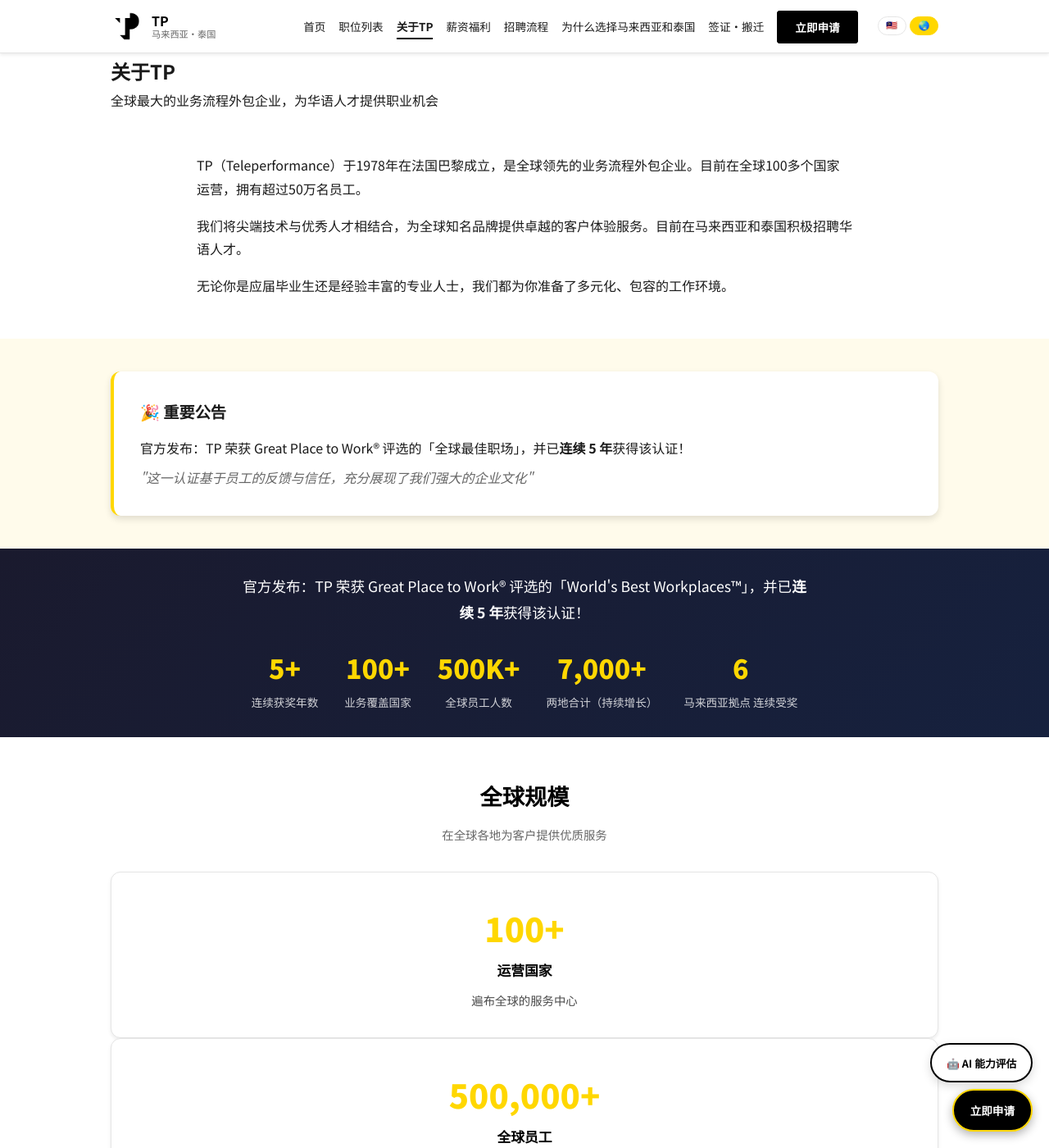
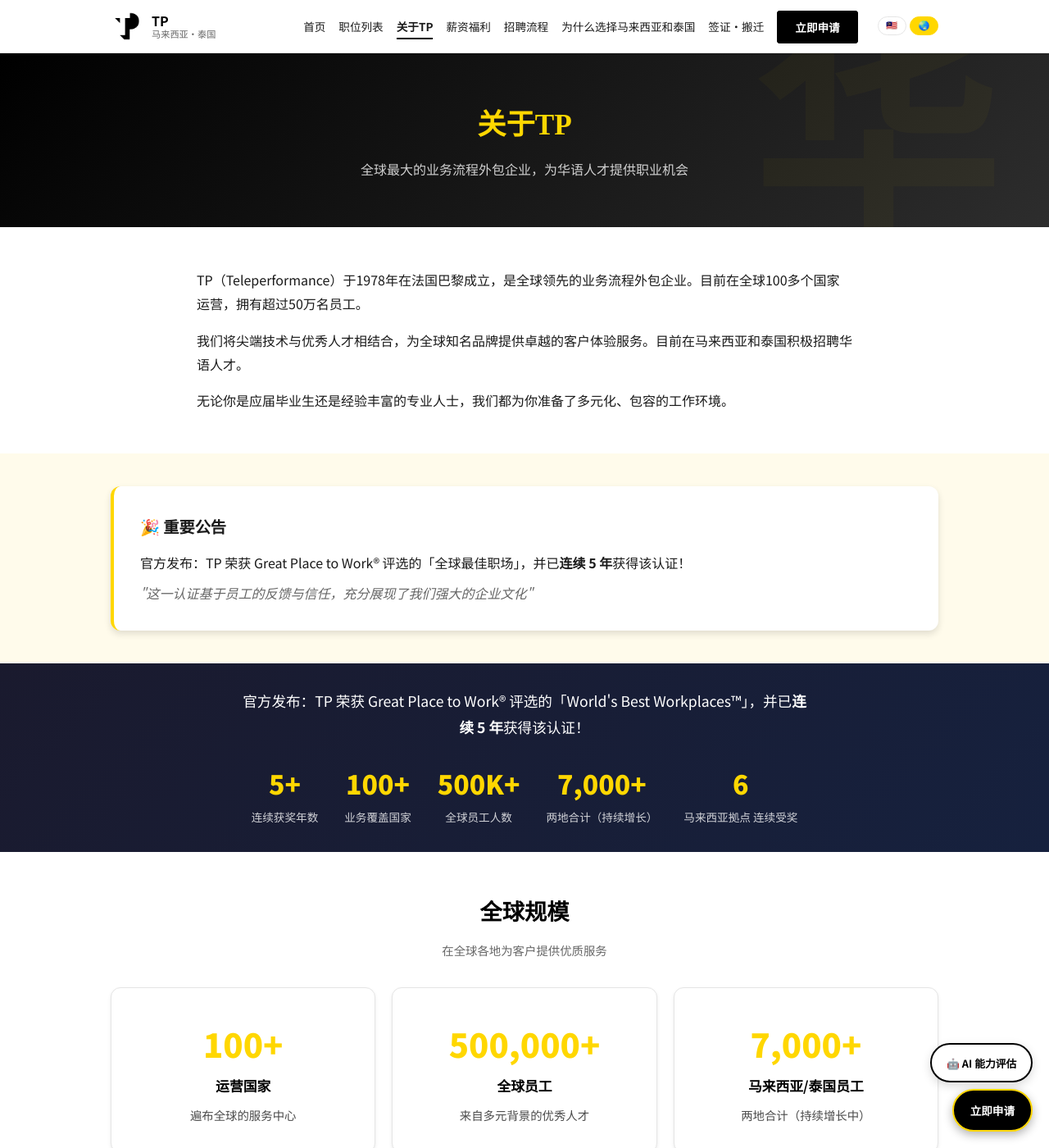
Before and after one commit to TPMYandTPTH/MLP, a Jekyll site: the page about-tp.html, which Jekyll copies as it is, in a window 1280 px wide and 1400 px high. Shown: the whole window at 82% size. Built offline with Jekyll 4.4.1, drawn with Linux system fonts in a browser that asks for light colours.

Commit message:
Fix missing CSS for page-hero, content-section, cards, and button classes on about-tp.html
These classes were used in the HTML but had no CSS definitions, causing
sections to appear blank/invisible on the live page.

https://claude.ai/code/session_018AuskpkJE1HmzqRg5VTPHs

```diff
--- a/about-tp.html
+++ b/about-tp.html
@@ -222,6 +222,30 @@ footer::before{content:'';position:absolute;top:0;left:0;right:0;height:3px;back
 @media(max-width:768px){.quick-stats{gap:.75rem}.quick-stat{min-width:90px;padding:.5rem .75rem}}
 @media(prefers-reduced-motion:reduce){.fade-in,.fade-in-left,.fade-in-right{opacity:1;transform:none}}
 
+/* Page Hero */
+.page-hero{background:linear-gradient(135deg,#000 0%,#2d2d2d 100%);color:#fff;padding:3.5rem 20px;text-align:center;position:relative;overflow:hidden}
+.page-hero::before{content:'华';position:absolute;top:50%;right:5%;font-size:clamp(150px,25vw,300px);font-weight:900;font-family:'Noto Serif SC',serif;opacity:.03;transform:translateY(-50%);pointer-events:none;color:var(--gold-primary)}
+.page-hero h1{font-size:clamp(1.6rem,4vw,2.2rem);font-weight:900;color:var(--gold-primary);margin-bottom:.5rem;font-family:'Noto Serif SC',serif}
+.page-hero .hero-sub{color:rgba(255,255,255,.8);max-width:650px;margin:0 auto;font-size:1rem;line-height:1.8}
+
+/* Content Section */
+.content-section{padding:50px 20px}
+
+/* Cards Grid */
+.cards{display:grid;grid-template-columns:repeat(3,1fr);gap:1.25rem;max-width:var(--max);margin:0 auto}
+
+/* Buttons */
+.btn{padding:.75rem 1.75rem;border-radius:4px;font-weight:600;display:inline-block;transition:all .3s;text-align:center;border:2px solid var(--tp-black);cursor:pointer;font-size:.9rem}
+.btn:focus{outline:2px solid var(--gold-primary);outline-offset:4px}
+.btn-gold{background:var(--gold-primary);color:var(--tp-black);border-color:var(--gold-primary)}
+.btn-gold:hover{background:var(--tp-black);color:var(--gold-primary);transform:translateY(-2px);box-shadow:var(--shadow-lg)}
+.btn-secondary{background:var(--tp-white);color:var(--tp-black)}
+.btn-secondary:hover{background:var(--tp-black);color:var(--tp-white);transform:translateY(-2px);box-shadow:var(--shadow-md)}
+.btn-outline{border:2px solid var(--gold-primary);color:var(--gold-primary);background:transparent}
+.btn-outline:hover{background:var(--gold-primary);color:#000}
+
+@media(max-width:768px){.cards{grid-template-columns:1fr}}
+
 </style>
 </head>
 <body>
```
